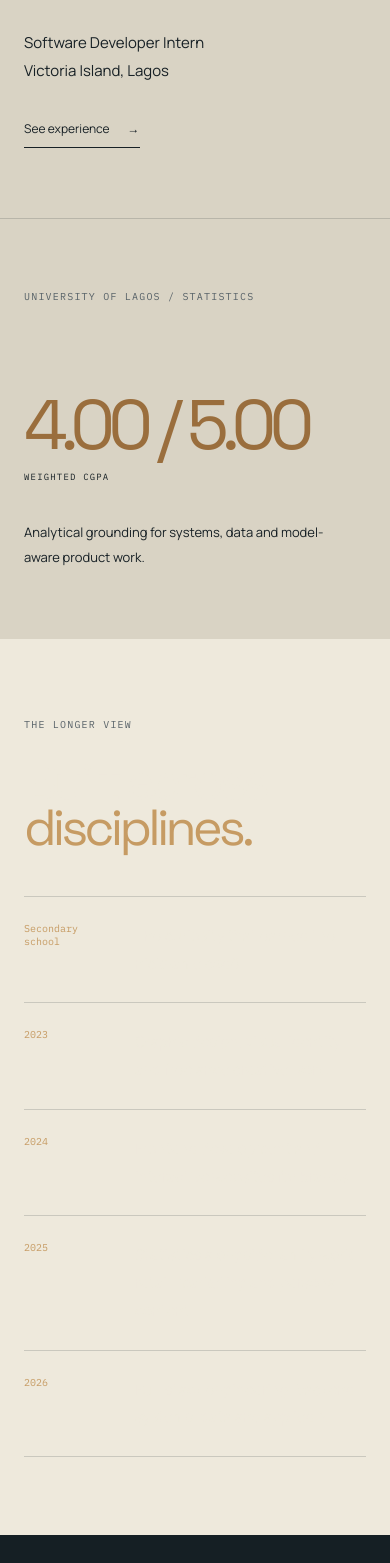
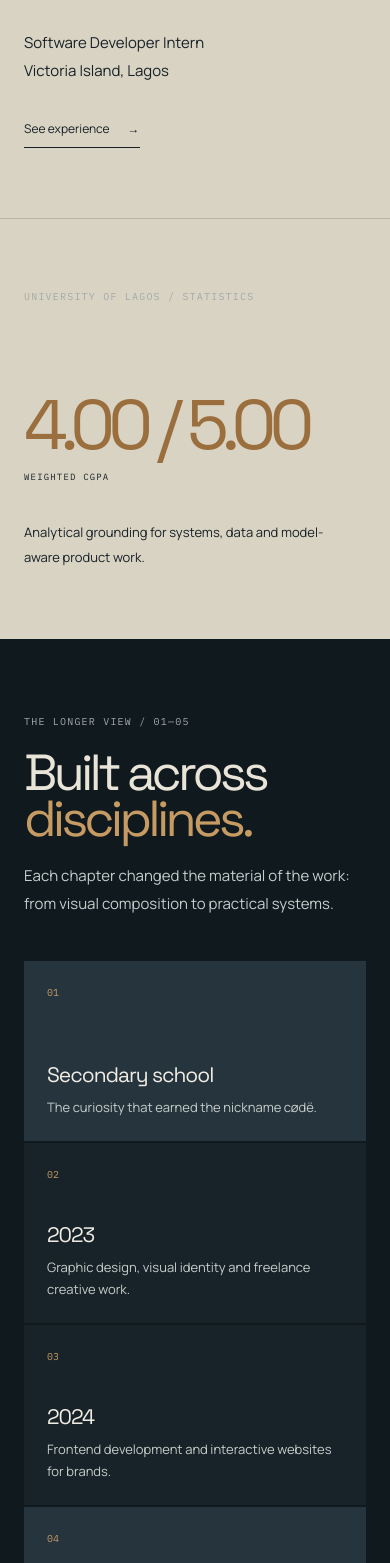
Before and after one commit to oluwaisrael/newportfolio, a React (Vite) app: page / in a window 390 px wide. Shown: the part 3040-4603 px from the top of the page. Built offline with nearby package versions, Linux system fonts and the light colour scheme.

Commit message:
feat: elevate disciplines and credentials section

```diff
--- a/src/components/Header.tsx
+++ b/src/components/Header.tsx
@@ -1,5 +1,4 @@
 import { NavLink, Link, useLocation } from 'react-router-dom';
-import { ThemeControl } from './ThemeControl';
 export function Header() {
   const home = useLocation().pathname === '/';
   return (
@@ -38,7 +37,6 @@ export function Header() {
         <a href="mailto:adeotiisrael93@gmail.com" className="contact-link">
           Let’s talk
         </a>
-        <ThemeControl />
         {home && (
           <span className="arrival-orbit" aria-hidden="true">
             <i />
--- a/src/components/ThemeControl.tsx
+++ /dev/null
@@ -1,7 +0,0 @@
-import { useEffect, useState } from 'react';
-type Theme = 'system' | 'light' | 'dark';
-export function ThemeControl() {
-  const [theme, setTheme] = useState<Theme>(() => (localStorage.getItem('derin-theme') as Theme) || 'system');
-  useEffect(() => { document.documentElement.dataset.theme = theme; localStorage.setItem('derin-theme', theme); }, [theme]);
-  return <label className="theme-control"><span className="sr-only">Colour theme</span><select value={theme} onChange={(event) => setTheme(event.target.value as Theme)}><option value="system">System</option><option value="light">Light</option><option value="dark">Dark</option></select></label>;
-}
--- a/src/main.tsx
+++ b/src/main.tsx
@@ -28,3 +28,4 @@ import './styles/experience-atlas.css';
 import './styles/work-exhibition.css';
 import './styles/work-tune.css';
 import './styles/home-six.css';
+import './styles/disciplines.css';
--- a/src/routes/Home.tsx
+++ b/src/routes/Home.tsx
@@ -12,8 +12,9 @@ export default function Home() {
     <section className="atlas-statement"><p className="eyebrow">A PRACTICE SHAPED BY MORE THAN CODE</p><div><h2>From visual thinking<br/>to intelligent systems.</h2><p>Design taught composition. Statistics taught evidence. Work taught the conditions around a useful product. Together, they inform a more deliberate kind of engineering.</p><Link to="/about" className="atlas-link">Read the journey <span>→</span></Link></div></section>
     <section className="atlas-work" aria-labelledby="selected-work"><header><p className="eyebrow">SELECTED ENGINEERING WORK / 01—06</p><h2 id="selected-work">Three products.<br/><em>Three foundations.</em></h2></header><div className="atlas-projects">{flagships.map((project) => <Link to={`/work/${project.slug}`} key={project.slug} className="atlas-project" style={{ '--accent': project.accent } as React.CSSProperties}><span className="mono">{project.number} / {project.category}</span><strong>{project.title}</strong><p>{project.summary}</p><i aria-hidden="true">↗</i></Link>)}</div><div className="atlas-technical-home"><p className="eyebrow">TECHNICAL STUDIES</p>{technical.map((project) => <Link key={project.slug} to={`/work/${project.slug}`}><span>{project.number}</span><b>{project.title}</b><i>↗</i></Link>)}</div><Link to="/work" className="atlas-link atlas-work-link">Explore all six studies <span>→</span></Link></section>
     <section className="atlas-credibility"><div className="atlas-role"><p className="eyebrow">NOW</p><h2>AIICO<br/><em>Insurance.</em></h2><p>Software Developer Intern<br/>Victoria Island, Lagos</p><Link to="/experience" className="atlas-link">See experience <span>→</span></Link></div><div className="atlas-academic"><p className="eyebrow">UNIVERSITY OF LAGOS / STATISTICS</p><strong>{profile.cgpa}</strong><span>WEIGHTED CGPA</span><p>Analytical grounding for systems, data and model-aware product work.</p></div></section>
-    <section className="atlas-journey"><header><p className="eyebrow">THE LONGER VIEW</p><h2>Built across<br/><em>disciplines.</em></h2></header><ol>{timeline.map(([period, copy]) => <li key={period}><span>{period}</span><p>{copy}</p></li>)}</ol></section>
-    <section className="atlas-ledger"><div><p className="eyebrow">EXPERIENCE</p>{experience.map(([company, role, note]) => <p key={company}><b>{company}</b><br/>{role}<small>{note}</small></p>)}</div><div><p className="eyebrow">CREDENTIALS / SEVEN</p>{certifications.map(([name, issuer, date]) => <p key={name}><b>{name}</b><br/>{issuer}<small>{date}</small></p>)}</div><div className="atlas-founder"><p className="eyebrow">FOUNDER / CREATIVE PRACTICE</p><h3>lāel</h3><p>An independent clothing brand, kept deliberately separate from the Lael local AI application.</p><p>V&amp;M UNILAG model, independent fashion and lifestyle creator, freelance developer and designer.</p><p className="muted">100,000+ combined TikTok likes · 2,000+ followers across platforms · 1,200+ LinkedIn followers</p></div></section>
+    <section className="disciplines" aria-labelledby="disciplines-title"><header><p className="eyebrow">THE LONGER VIEW / 01—05</p><h2 id="disciplines-title">Built across<br/><em>disciplines.</em></h2><p>Each chapter changed the material of the work: from visual composition to practical systems.</p></header><ol className="chapter-rail">{timeline.map(([period, copy], index) => <li key={period}><span>0{index + 1}</span><div><b>{period}</b><p>{copy}</p></div></li>)}</ol></section>
+    <section className="career-constellation" aria-labelledby="career-title"><header><p className="eyebrow">PROFESSIONAL ATLAS</p><h2 id="career-title">Experience with<br/><em>range.</em></h2></header><article className="current-role"><span className="eyebrow">CURRENT ROLE</span><h3>AIICO<br/>Insurance</h3><p>Software Developer Intern</p><small>Victoria Island, Lagos</small><Link to="/experience">Professional atlas ↗</Link></article><div className="role-orbit">{experience.slice(1).map(([company, role, note]) => <article key={company}><b>{company}</b><strong>{role}</strong><p>{note}</p></article>)}<article><b>Independent</b><strong>Freelance developer &amp; designer</strong><p>Websites, visual identity and graphic design for brands.</p></article><article><b>V&amp;M UNILAG</b><strong>Modeling</strong><p>Creative and fashion practice alongside technical work.</p></article></div></section>
+    <section className="credentials-founder"><div className="credentials"><header><p className="eyebrow">CREDENTIALS / SEVEN</p><h2>Evidence of<br/><em>practice.</em></h2></header><div className="credential-grid">{certifications.map(([name, issuer, date], index) => <article key={name}><span>0{index + 1}</span><b>{name}</b><p>{issuer}</p><small>{date}</small></article>)}</div></div><aside className="founder-feature"><p className="eyebrow">FOUNDER / CREATIVE PRACTICE</p><div className="lael-mark">lāel<span>®</span></div><p className="founder-lede">An independent clothing brand shaped by creative direction, identity and entrepreneurship.</p><p>Distinct from Lael Local AI. Fashion, modeling, content and freelance work remain part of the same wider practice.</p><div className="founder-metrics"><span><b>100K+</b> combined TikTok likes</span><span><b>2K+</b> followers across platforms</span><span><b>1.2K+</b> LinkedIn followers</span></div></aside></section>
     <section className="atlas-skills"><p className="eyebrow">MATERIALS / TECHNOLOGIES</p><p>{skills.join(' · ')}</p><Link to="/contact" className="atlas-contact">Let’s make something<br/><em>useful.</em> <span>↗</span></Link></section>
   </div>;
 }
--- /dev/null
+++ b/src/styles/disciplines.css
@@ -0,0 +1,15 @@
+.disciplines,.career-constellation,.credentials-founder{position:relative;z-index:3;color:#e9e4d8;pointer-events:auto}
+.disciplines{display:grid;grid-template-columns:.95fr 1.35fr;gap:9vw;padding:clamp(80px,10vw,145px) var(--gutter);background:#10191e}
+.disciplines header h2,.career-constellation h2,.credentials h2{margin:20px 0;font:400 clamp(47px,5.6vw,92px)/.91 var(--display);letter-spacing:-.075em}
+.disciplines h2 em,.career-constellation h2 em,.credentials h2 em{color:var(--amber);font-style:normal}
+.disciplines header>p:last-child{max-width:340px;color:#c4cecb;font-size:15px}
+.chapter-rail{display:grid;grid-template-columns:1fr 1fr;gap:2px;margin:0;padding:0;list-style:none}
+.chapter-rail li{display:flex;flex-direction:column;justify-content:space-between;min-height:215px;padding:23px;border-top:2px solid transparent;background:#172328}
+.chapter-rail li:nth-child(1),.chapter-rail li:nth-child(4){background:#26343e}.chapter-rail li:hover{border-color:var(--amber)}
+.chapter-rail span{color:var(--amber);font:10px var(--mono)}.chapter-rail b{display:block;color:#f0ece3;font:500 clamp(21px,2.1vw,34px)/1 var(--display);letter-spacing:-.05em}.chapter-rail p{margin:12px 0 0;color:#c6ceca;font-size:13px;line-height:1.65}
+.career-constellation{display:grid;grid-template-columns:.85fr 1.15fr;gap:4vw;padding:clamp(80px,10vw,150px) var(--gutter);background:#0b1015}.career-constellation header{display:flex;grid-column:1/-1;align-items:end;justify-content:space-between}
+.current-role{display:flex;flex-direction:column;align-items:flex-start;min-height:450px;padding:42px;background:var(--paper);color:#151b1f}.current-role .eyebrow{color:#765633}.current-role h3{margin:auto 0 22px;font:400 clamp(55px,6vw,102px)/.85 var(--display);letter-spacing:-.09em}.current-role p{margin:0;font-size:18px;font-weight:600}.current-role small{margin-top:7px;font-size:12px}.current-role a{margin-top:36px;padding-bottom:8px;border-bottom:1px solid #151b1f;font-size:12px}
+.role-orbit{display:grid;grid-template-columns:1fr 1fr;gap:2px}.role-orbit article{display:flex;flex-direction:column;min-height:205px;padding:28px;background:#172328}.role-orbit article:nth-child(2),.role-orbit article:nth-child(5){background:#203036}.role-orbit b{color:var(--amber);font:500 10px var(--mono);letter-spacing:.1em;text-transform:uppercase}.role-orbit strong{margin-top:auto;color:#f0ece3;font:400 clamp(21px,2.2vw,34px)/1.05 var(--display);letter-spacing:-.05em}.role-orbit p{margin:12px 0 0;color:#c6ceca;font-size:12px;line-height:1.55}
+.credentials-founder{display:grid;grid-template-columns:1.25fr .75fr;background:#151f24}.credentials{padding:clamp(80px,10vw,140px) var(--gutter)}.credentials header{display:flex;align-items:end;justify-content:space-between;margin-bottom:50px}.credential-grid{display:grid;grid-template-columns:repeat(2,1fr);gap:2px}.credential-grid article{display:flex;flex-direction:column;min-height:155px;padding:21px;background:#1d2a30}.credential-grid article:nth-child(3n){background:#26343e}.credential-grid span{color:var(--amber);font:9px var(--mono)}.credential-grid b{margin-top:auto;color:#f0ece3;font:500 17px/1.1 var(--display)}.credential-grid p,.credential-grid small{margin:6px 0 0;color:#c6ceca;font-size:11px}
+.founder-feature{padding:clamp(80px,10vw,140px) var(--gutter);background:#c69b63;color:#171b1c}.lael-mark{margin:50px 0 38px;font:400 clamp(76px,8vw,132px)/.8 var(--display);letter-spacing:-.11em}.lael-mark span{vertical-align:top;font:12px var(--mono);letter-spacing:0}.founder-lede{font:500 clamp(23px,2.3vw,38px)/1.12 var(--display)!important;letter-spacing:-.045em}.founder-feature>p:not(.eyebrow){max-width:420px;font-size:14px;line-height:1.65}.founder-metrics{display:grid;gap:13px;margin-top:50px;padding-top:22px;border-top:1px solid #171b1c55}.founder-metrics span{font-size:12px}.founder-metrics b{display:inline-block;min-width:70px;font:500 24px var(--display);letter-spacing:-.05em}
+@media(max-width:900px),(pointer:coarse){.disciplines{display:block;padding:75px var(--gutter)}.disciplines header{margin-bottom:44px}.disciplines header h2,.career-constellation h2,.credentials h2{font-size:clamp(45px,13vw,68px)}.chapter-rail{grid-template-columns:1fr}.chapter-rail li{min-height:180px}.career-constellation{display:block;padding:75px var(--gutter)}.career-constellation header{display:block;margin-bottom:44px}.current-role{min-height:360px;margin-bottom:2px;padding:30px}.role-orbit{grid-template-columns:1fr}.role-orbit article{min-height:165px}.credentials-founder{display:block}.credentials{padding:75px var(--gutter)}.credentials header{display:block;margin-bottom:38px}.credential-grid{grid-template-columns:1fr}.credential-grid article{min-height:128px}.founder-feature{padding:75px var(--gutter)}.lael-mark{margin:42px 0 32px}}
--- a/src/styles/tokens.css
+++ b/src/styles/tokens.css
@@ -19,9 +19,6 @@
   text-rendering: optimizeLegibility;
   -webkit-font-smoothing: antialiased;
 }
-:root[data-theme='light'] { color-scheme: light; --ink: #eee9dc; --paper: #151b1f; --muted: #586268; --line: #1720272a; }
-:root[data-theme='system'] { color-scheme: light dark; }
-@media (prefers-color-scheme: light) { :root:not([data-theme='dark']) { --ink: #eee9dc; --paper: #151b1f; --muted: #586268; --line: #1720272a; } }
 * {
   box-sizing: border-box;
 }
```
